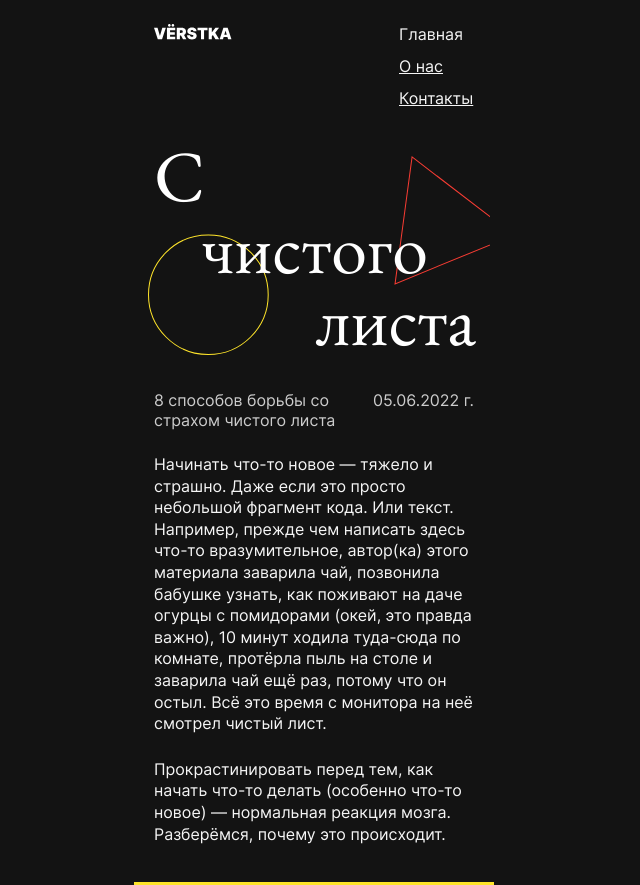
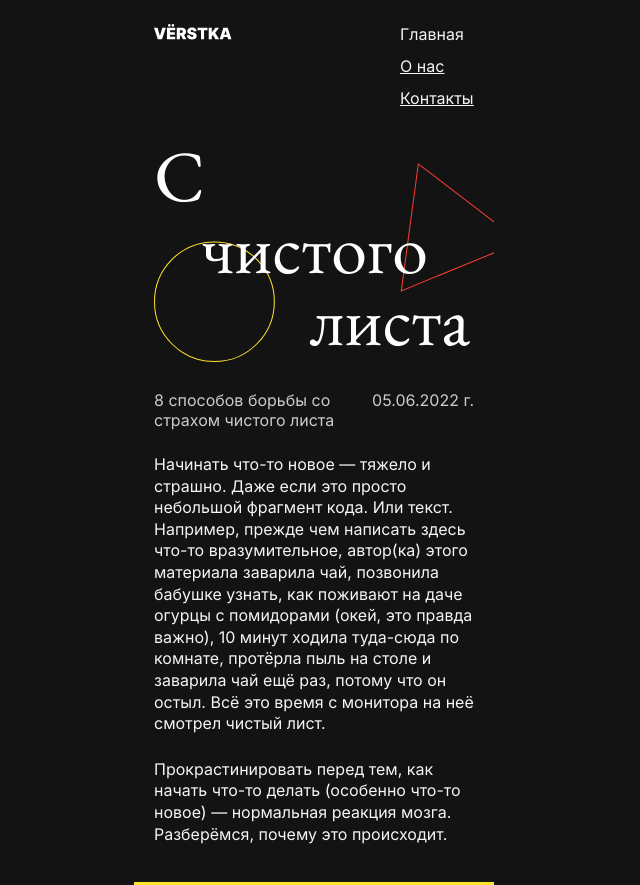
Before and after one commit to nastyaprana/s-chistogo-lista, a plain HTML site: page index.html in a window 1280 px wide. Shown: the top 885 px of the page, without its empty margins (326-966 px from the left). Drawn offline with Linux system fonts and the light colour scheme; files whose address does not match are found by name.

Commit message:
Внесла правки после ревью
Поправила нарушения в отображении по макету (использовала PerfectPixel), а также внесла правки согласно комментариям:
1. Добавила sans-serif в конце для шрифтов
2. Убрала дубли src в подключении шрифтов
3. В шапке добавила общий header__menu-item чтобы был у всех li (если сменится активный элемент)
4. В футере текст сделала ссылками + классы для стилизации сделала одинаковыми
5. Для текста использовала p вместо ошибочного div
6. Убрала в 2х местах жесткую фиксацию по высоте
7. Для изображений добавила border-radius: 50% - для сохранения пропорционального скругления углов
8. Заменила display: inline/inline-block на display: flex
9. В шапке и футере использовала gap для создания разрывов

```diff
--- a/fonts/fonts.css
+++ b/fonts/fonts.css
@@ -1,9 +1,9 @@
 @font-face {
   font-family: EB Garamond;
-  src: local("ebgaramondmedium"), local("EB Garamond-Medium");
-  src: url("ebgaramondmedium.woff2") format("woff2");
-  src: url("ebgaramondmedium.woff") format("woff");
-  src: url("ebgaramondmedium.ttf") format("truetype");
+  src: local("ebgaramondmedium"), local("EB Garamond-Medium"),
+    url("ebgaramondmedium.woff2") format("woff2"),
+    url("ebgaramondmedium.woff") format("woff"),
+    url("ebgaramondmedium.ttf") format("truetype");
   font-weight: 500;
   font-display: swap;
   font-style: normal;
@@ -11,10 +11,10 @@
 
 @font-face {
   font-family: EB Garamond;
-  src: local("ebgaramondregular"), local("EB Garamond-Regular");
-  src: url("ebgaramondregular.woff2") format("woff2");
-  src: url("ebgaramondregular.woff") format("woff");
-  src: url("ebgaramondregular.ttf") format("truetype");
+  src: local("ebgaramondregular"), local("EB Garamond-Regular"),
+    url("ebgaramondregular.woff2") format("woff2"),
+    url("ebgaramondregular.woff") format("woff"),
+    url("ebgaramondregular.ttf") format("truetype");
   font-weight: 400;
   font-display: swap;
   font-style: normal;
@@ -22,10 +22,10 @@
 
 @font-face {
   font-family: Inter;
-  src: local("interregular"), local("Inter Regular");
-  src: url("interregular.woff2") format("woff2");
-  src: url("interregular.woff") format("woff");
-  src: url("interregular.ttf") format("truetype");
+  src: local("interregular"), local("Inter Regular"),
+    url("interregular.woff2") format("woff2"),
+    url("interregular.woff") format("woff"),
+    url("interregular.ttf") format("truetype");
   font-weight: 400;
   font-display: swap;
   font-style: normal;
@@ -33,10 +33,9 @@
 
 @font-face {
   font-family: Inter;
-  src: local("interbold"), local("Inter Bold");
-  src: url("interbold.woff2") format("woff2");
-  src: url("interbold.woff") format("woff");
-  src: url("interbold.ttf") format("truetype");
+  src: local("interbold"), local("Inter Bold"),
+    url("interbold.woff2") format("woff2"), url("interbold.woff") format("woff"),
+    url("interbold.ttf") format("truetype");
   font-weight: 700;
   font-display: swap;
   font-style: normal;
--- a/index.html
+++ b/index.html
@@ -4,6 +4,7 @@
     <link rel="stylesheet" href="./fonts/fonts.css" />
     <meta charset="UTF-8" />
     <link rel="stylesheet" href="./styles/style.css" />
+    <meta charset="UTF-8" />
     <meta name="viewport" content="width=device-width, initial-scale=1.0" />
     <title>С чистого листа</title>
   </head>
@@ -14,7 +15,7 @@
       </a>
       <nav class="header__menu">
         <ul class="header__menu-list">
-          <li class="header__menu-item_active">
+          <li class="header__menu-item header__menu-item_active">
             <a class="header__menu-link" href="#">Главная</a>
           </li>
           <li class="header__menu-item">
@@ -37,7 +38,7 @@
       <section class="content-section content-section_theme_dark intro">
         <div class="intro__heading">
           <p class="intro__title">8 способов борьбы со страхом чистого листа</p>
-          <time class="intro__date" datetime="2022-06-05">05.06.2022 г.</time>
+          <time class="intro__date">05.06.2022 г.</time>
         </div>
         <div class="intro__main-text">
           <p>
@@ -202,11 +203,15 @@
       </section>
     </main>
     <footer class="content-section content-section_theme_dark footer">
-      <div class="footer__copy">© VЁRSTKA</div>
+      <p class="footer__copy">© VЁRSTKA</p>
       <div>
         <ul class="footer__links">
-          <li class="footer__links-vk">ВК</li>
-          <li class="footer__links-youtube">Ютуб</li>
+          <li class="footer__links-item">
+            <a class="footer__links-link" href="#">ВК</a>
+          </li>
+          <li class="footer__links-item">
+            <a class="footer__links-link" href="#">Ютуб</a>
+          </li>
         </ul>
       </div>
     </footer>
--- a/styles/style.css
+++ b/styles/style.css
@@ -1,9 +1,10 @@
 body {
+  margin: 0;
   background-color: #131313;
   width: 360px;
   margin: auto;
   color: #f5f5f5;
-  font-family: "Inter", "Arial";
+  font-family: "Inter", "Arial", sans-serif;
 }
 
 h1,
@@ -24,7 +25,6 @@ blockquote {
 
 header {
   width: 360px;
-  height: 132px;
   padding: 24px 20px;
   display: flex;
   justify-content: space-between;
@@ -37,35 +37,34 @@ header {
 }
 
 .header__menu {
-  height: 84px;
-  width: 75px;
+  width: 74px;
   display: flex;
   flex-direction: row;
 }
 
 .header__menu-list {
   list-style-type: none;
-  font-family: "Inter", "Arial";
+  font-family: "Inter", "Arial", sans-serif;
+  display: flex;
+  flex-direction: column;
+  gap: 12px 0;
 }
 
 .header__menu-link {
   color: #f5f5f5;
-  font-family: "Inter", "Arial";
+  font-family: "Inter", "Arial", sans-serif;
 }
+
 .header__menu-item {
   text-decoration: underline;
-  padding-bottom: 12px;
 }
-.header__menu-item:last-child {
-  padding-bottom: 0px;
+
+.header__menu-item_active {
+  text-decoration: none;
 }
 
 .header__menu-item_active a {
   text-decoration: none;
-}
-
-.header__menu-item_active {
-  padding-bottom: 12px;
 }
 
 /* Общие стили */
@@ -103,9 +102,10 @@ header {
 .cover {
   background-image: url(../images/cover.svg);
   background-repeat: no-repeat;
-  padding: 7px 0 0 20px;
+  background-position: right;
+  padding: 7px 0 35px 20px;
   background-size: 95% auto;
-  background-position: 80% 100%;
+  background-position: 113% 53%;
 }
 
 .cover h1 {
@@ -114,7 +114,7 @@ header {
 
 .cover__title {
   display: block;
-  font-family: "EB Garamond", "Arial";
+  font-family: "EB Garamond", "Arial", sans-serif;
   color: white;
   font-weight: 360;
   font-size: 72px;
@@ -122,10 +122,14 @@ header {
   padding: auto;
 }
 
+.cover__title:last-child {
+  margin-right: 6px;
+}
+
 /* Секция intro */
 
 .intro {
-  padding: 35px 20px 37px 20px;
+  padding: 0px 20px 37px 20px;
 }
 
 .intro__heading {
@@ -139,7 +143,7 @@ header {
 }
 
 .intro-title {
-  display: inline-block;
+  display: flex;
   font-weight: normal;
 }
 
@@ -161,7 +165,7 @@ header {
   font-weight: 500;
   display: flex;
   flex-direction: column;
-  font-family: "EB Garamond", "Arial";
+  font-family: "EB Garamond", "Arial", sans-serif;
   font-size: 28px;
   line-height: 32.2px;
 }
@@ -228,7 +232,7 @@ header {
 .card__title {
   padding-bottom: 8px;
   font-weight: 500;
-  font-family: "EB Garamond", "Arial";
+  font-family: "EB Garamond", "Arial", sans-serif;
   font-size: 22px;
   line-height: 29.7px;
 }
@@ -236,6 +240,7 @@ header {
 .card__image {
   width: 100px;
   height: 100px;
+  border-radius: 50%;
 }
 
 .card__author-name {
@@ -265,8 +270,10 @@ header {
   list-style-type: none;
   display: flex;
   text-align: center;
+  gap: 0 16px;
 }
 
-.footer__links-vk {
-  padding-right: 16px;
+.footer__links-link {
+  color: #f5f5f5;
+  text-decoration: none;
 }
```
